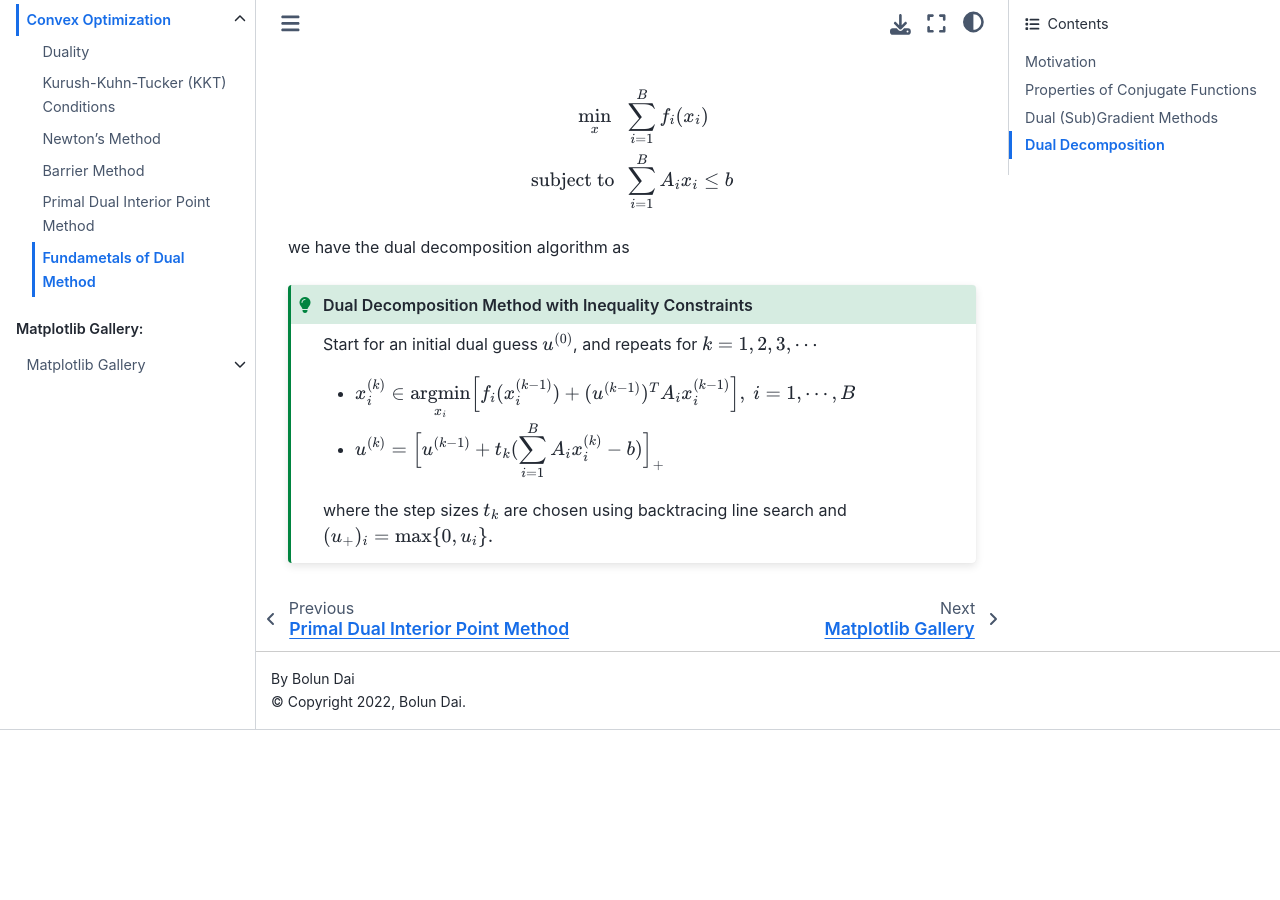
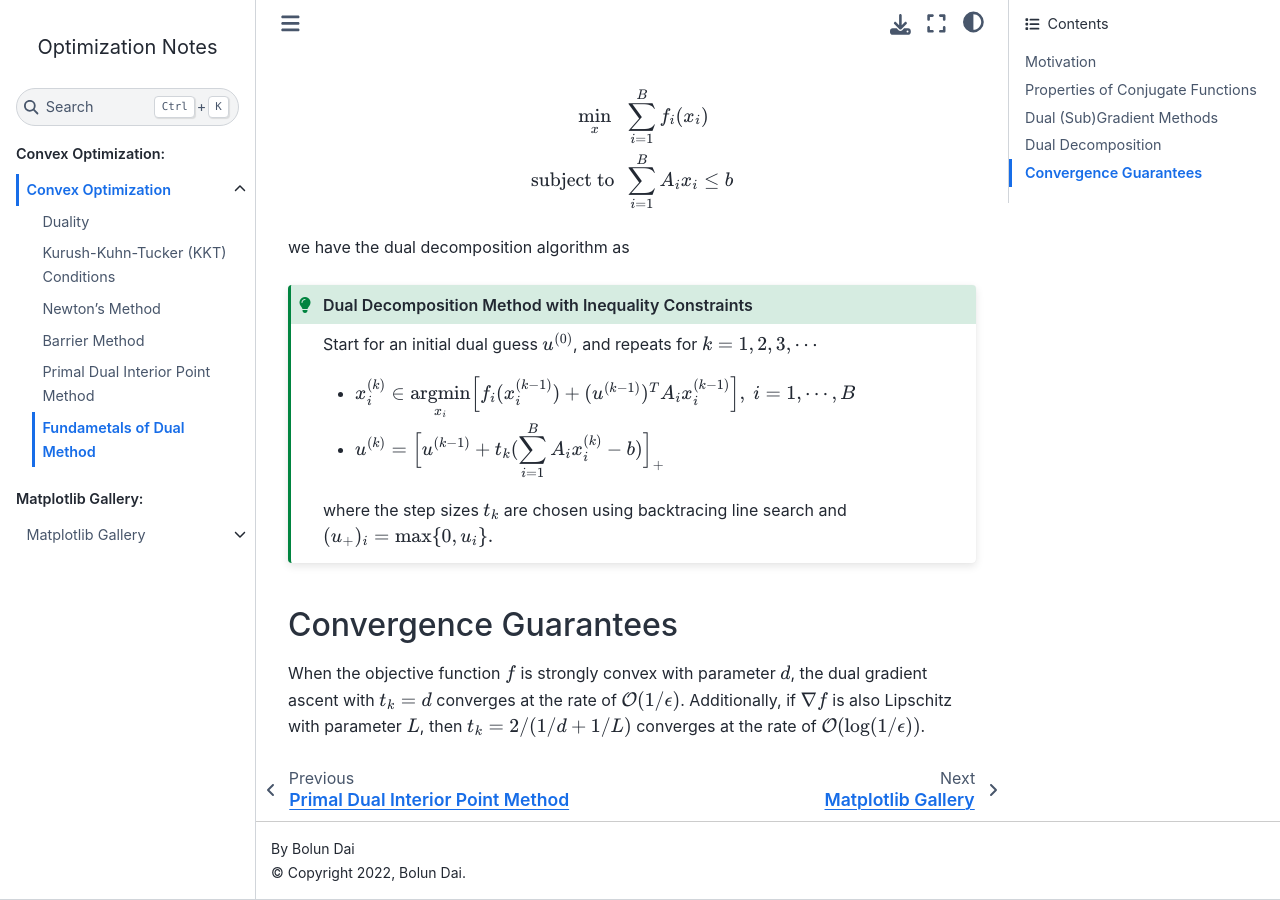
Before and after one commit to BolunDai0216/OptimizationNotes, a Sphinx documentation site: the page built from docs/source/convex_optimization/dual_methods.md, in a window 1280 px wide and 900 px high, scrolled down 4406 px. Built offline with Sphinx 7.4.7 and the Sphinx Book theme 1.1.4, drawn with Linux system fonts in a browser that asks for light colours; before the commit the page ends 5136 px from its top, so only the background shows below that.

Commit message:
added convergence guarantees to dual method

````diff
--- a/docs/source/convex_optimization/dual_methods.md
+++ b/docs/source/convex_optimization/dual_methods.md
@@ -293,3 +293,7 @@
 
 where the step sizes $t_k$ are chosen using backtracing line search and $(u_+)_i = \max\{0, u_i\}.$
 ```
+
+## Convergence Guarantees
+
+When the objective function $f$ is strongly convex with parameter $d$, the dual gradient ascent with $t_k = d$ converges at the rate of $\mathcal{O}(1/\epsilon)$. Additionally, if $\nabla f$ is also Lipschitz with parameter $L$, then $t_k = 2 / (1/d + 1/L)$ converges at the rate of $\mathcal{O}(\log(1/\epsilon))$.
````
